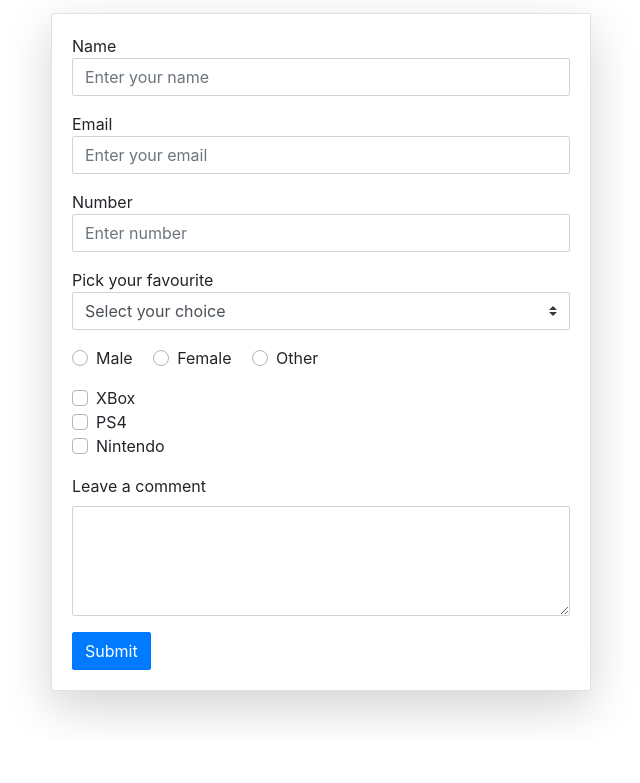
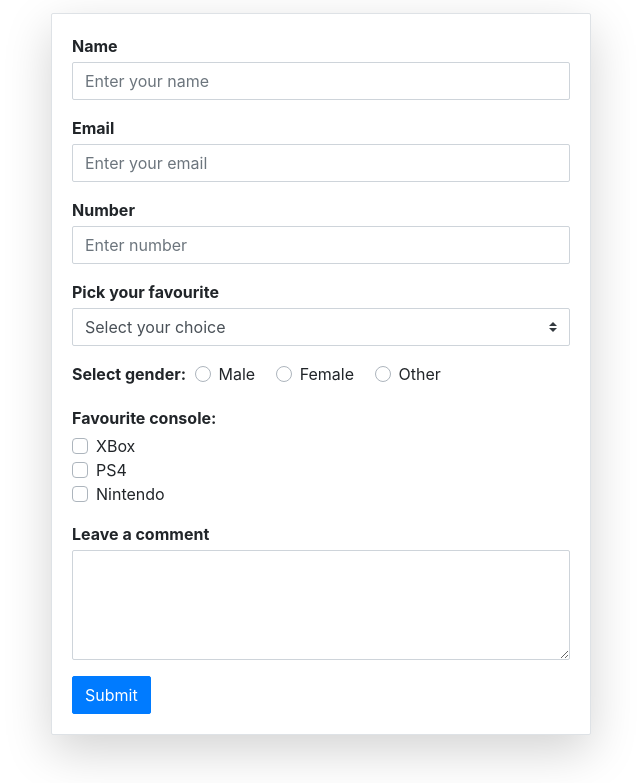
Before and after one commit to Abhigyan001/Formproject, a plain HTML site: page bootstrap_version.html in a window 1280 px wide. Shown: the part 115-898 px from the top of the page, without its empty margins (319-959 px from the left). Before the commit the page ends 854 px from the top, so only its background shows below. Drawn offline with nearby package versions, Linux system fonts and the light colour scheme.

Commit message:
bootstrap version modified

```diff
--- a/bootstrap_version.html
+++ b/bootstrap_version.html
@@ -29,25 +29,25 @@
               <form id="survey-form">
                 <!-- Name field -->
                 <div class="form-group">
-                  <label class="mb-0" for="name" id="name-label">Name</label>
+                  <label class="mb-1 font-weight-bold" for="name" id="name-label">Name</label>
                   <input type="text" class="form-control" id="name" required placeholder="Enter your name">
                 </div>
 
                 <!-- Email field -->
                 <div class="form-group">
-                  <label class="mb-0" for="email" id="email-label">Email</label>
+                  <label class="mb-1 font-weight-bold" for="email" id="email-label">Email</label>
                   <input type="email" class="form-control" id="email" required placeholder="Enter your email">
                 </div>
 
                 <!-- Number field -->
                 <div class="form-group">
-                  <label class="mb-0" for="number" id="number-label">Number</label>
+                  <label class="mb-1 font-weight-bold" for="number" id="number-label">Number</label>
                   <input type="number" class="form-control" id="number" required min="0" max="1000" placeholder="Enter number">
                 </div>
 
                 <!-- Select menu -->
                 <div class="form-group">
-                  <label class="mb-0" for="dropdown">Pick your favourite</label>
+                  <label class="mb-1 font-weight-bold" for="dropdown">Pick your favourite</label>
                   <select class="custom-select" id="dropdown">
                     <option selected>Select your choice</option>
                     <option value="html">HTML</option>
@@ -59,6 +59,7 @@
 
                 <!-- Radio buttons -->
                 <div class="form-group">
+                  <label class="mr-1 mb-1 font-weight-bold">Select gender:</label>
                   <div class="custom-control custom-radio custom-control-inline">
                     <input type="radio" id="male" name="gender" value="male" class="custom-control-input">
                     <label class="custom-control-label" for="male">Male</label>
@@ -75,6 +76,7 @@
 
                 <!-- Checkboxes -->
                 <div class="form-group">
+                  <label class="mb-1 font-weight-bold">Favourite console:</label>
                   <div class="custom-control custom-checkbox">
                     <input id="xbox" type="checkbox" value="xbox" class="custom-control-input">
                     <label class="custom-control-label" for="xbox">XBox</label>
@@ -91,7 +93,7 @@
 
                 <!-- Comment section -->
                 <div class="form-group">
-                  <label for="exampleFormControlTextarea1">Leave a comment</label>
+                  <label class="mb-1 font-weight-bold" for="comment">Leave a comment</label>
                   <textarea class="form-control" id="comment" rows="4"></textarea>
                 </div>
 
```
